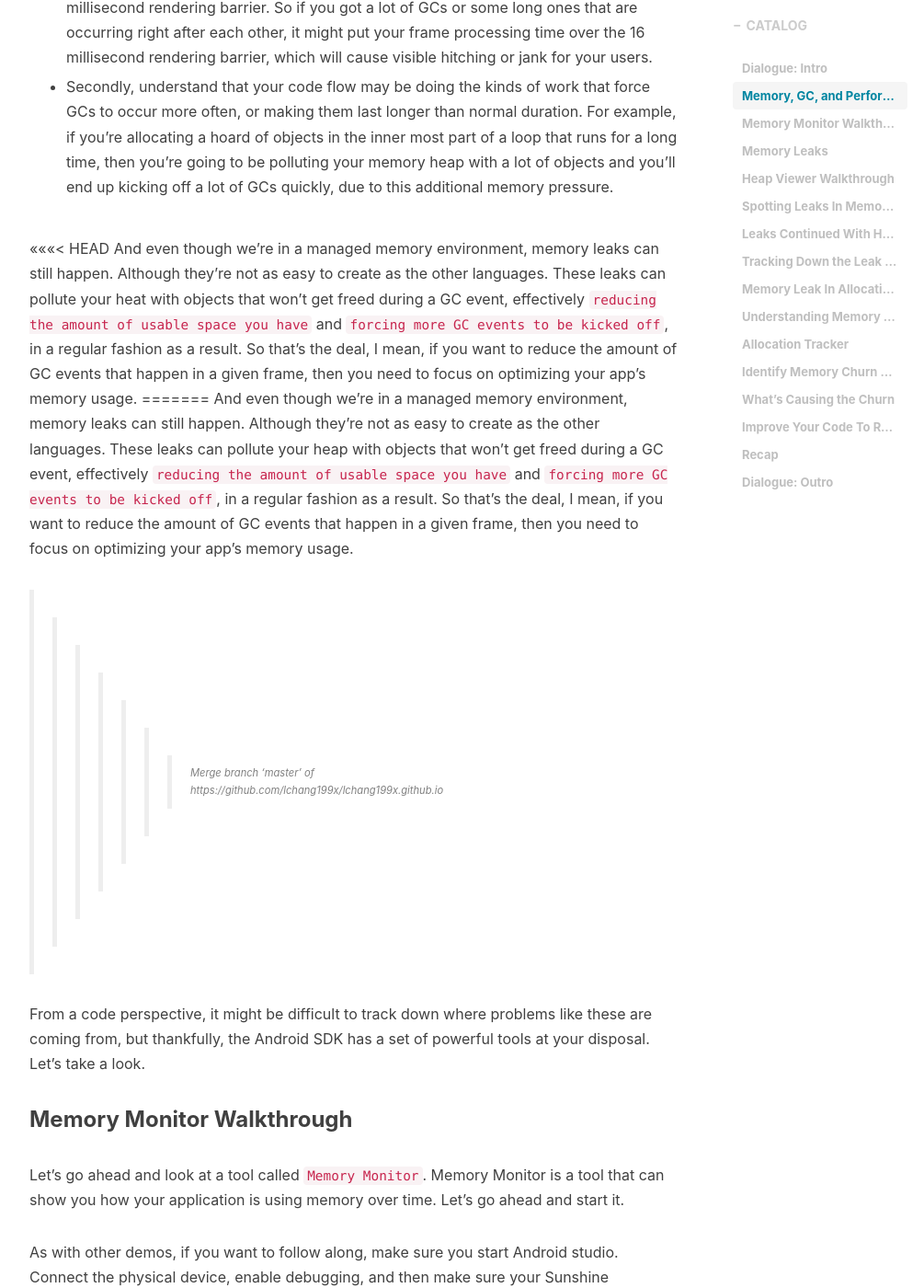
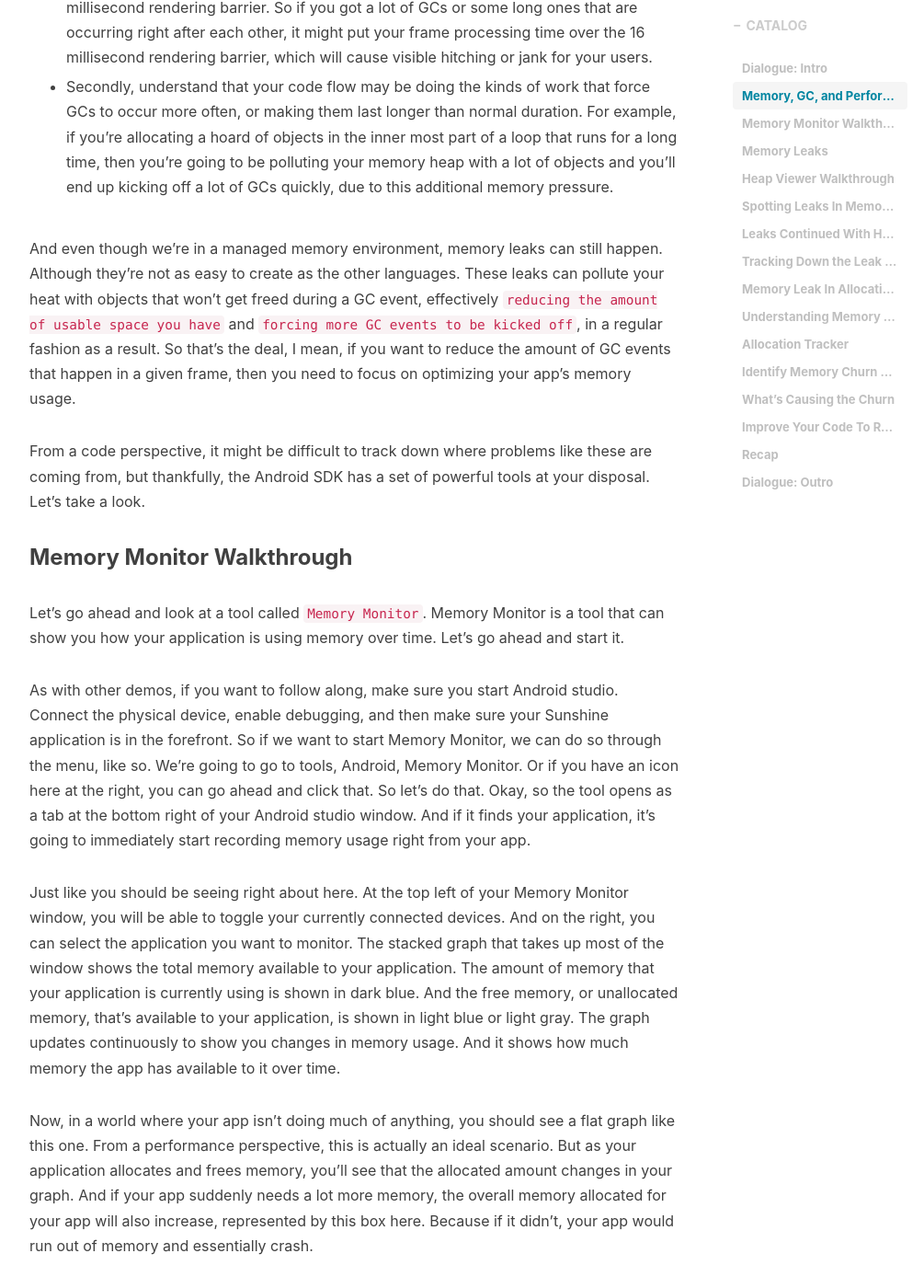
Before and after one commit to lchang199x/lchang199x.github.io, a Jekyll site: the page built from _posts/2020-07-14-Android Performance-Memory.md, in a window 1280 px wide and 1400 px high, scrolled down 3486 px. Shown: the whole window at 92% size, without its empty margins (233-1238 px from the left). Built offline with Jekyll 4.4.1, drawn with Linux system fonts in a browser that asks for light colours; nearby versions of some CDN libraries; comment, search, counter and statistics services are not loaded.

Commit message:
Merge branch 'master' of https://github.com/lchang199x/lchang199x.github.io

```diff
--- a/_posts/2020-07-14-Android Performance-Memory.md
+++ b/_posts/2020-07-14-Android Performance-Memory.md
@@ -74,11 +74,7 @@ And to be clear, the Android engineers have spent a lot of time making sure that
 
 * Secondly, understand that your code flow may be doing the kinds of work that force GCs to occur more often, or making them last longer than normal duration. For example, if you're allocating a hoard of objects in the inner most part of a loop that runs for a long time, then you're going to be polluting your memory heap with a lot of objects and you'll end up kicking off a lot of GCs quickly, due to this additional memory pressure.
 
-<<<<<<< HEAD
 And even though we're in a managed memory environment, memory leaks can still happen. Although they're not as easy to create as the other languages. These leaks can pollute your heat with objects that won't get freed during a GC event, effectively `reducing the amount of usable space you have` and `forcing more GC events to be kicked off`, in a regular fashion as a result. So that's the deal, I mean, if you want to reduce the amount of GC events that happen in a given frame, then you need to focus on optimizing your app's memory usage.
-=======
-And even though we're in a managed memory environment, memory leaks can still happen. Although they're not as easy to create as the other languages. These leaks can pollute your heap with objects that won't get freed during a GC event, effectively `reducing the amount of usable space you have` and `forcing more GC events to be kicked off`, in a regular fashion as a result. So that's the deal, I mean, if you want to reduce the amount of GC events that happen in a given frame, then you need to focus on optimizing your app's memory usage.
->>>>>>> Merge branch 'master' of https://github.com/lchang199x/lchang199x.github.io
 
 From a code perspective, it might be difficult to track down where problems like these are coming from, but thankfully, the Android SDK has a set of powerful tools at your disposal. Let's take a look.
 
```
